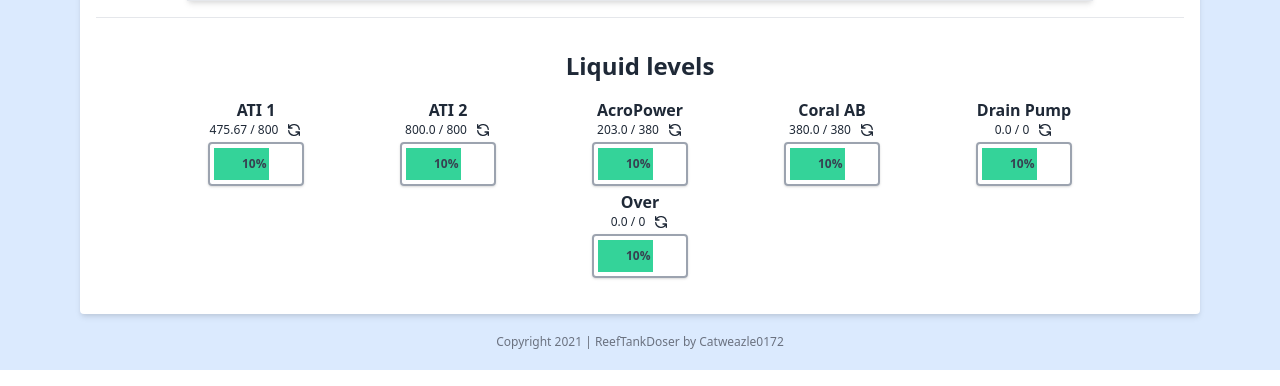
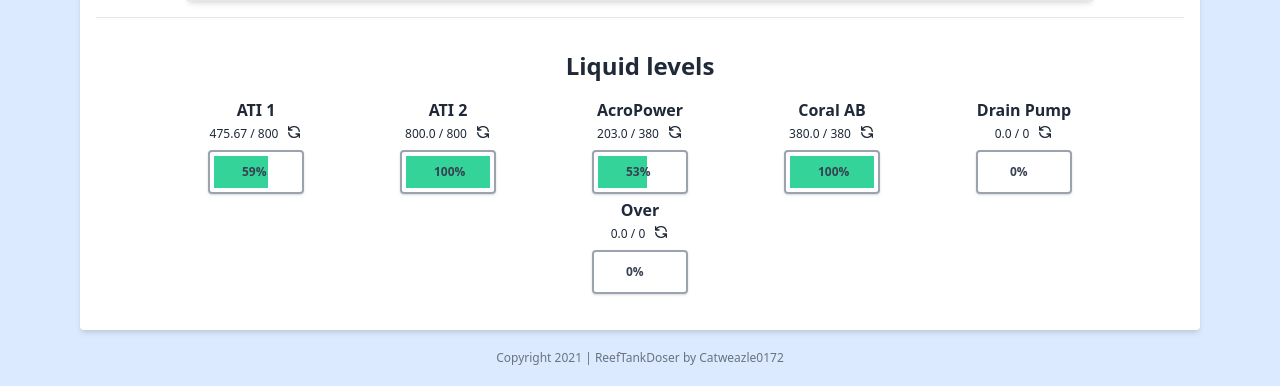
Before and after one commit to catweazle0172/ReefTankDoser, a Django app: page /home/1 in a window 1280 px wide. Shown: the part 1014-1400 px from the top of the page. Run offline with Django 3.2, Linux system fonts and the light colour scheme; a user stored in the database is signed in; data comes from the database, SQL or seed files in the repository; both versions use the stored data as it was after the commit; style sheets or scripts are compiled from the project's sources.

Commit message:
Refill buttons werkend gemaakt, en percentages laten uitrekenen in Python

```diff
--- a/Doser/models.py
+++ b/Doser/models.py
@@ -54,6 +54,7 @@ class DoseDefinition(models.Model):
     pumpSteps = models.IntegerField(default=2500, help_text="Steps for pumping 1ML")
     calibrateValue = models.FloatField(default=50, help_text="Total dosed while calibrating")
 
+
     def __str__(self):
         return self.doseName
 
--- a/Doser/templates/doser/home.html
+++ b/Doser/templates/doser/home.html
@@ -107,7 +107,7 @@
 			</div> -->
 
 
-
+<form action="/doser/" method="post" id="refillDose">
 <div class="flex flex-wrap justify-center">
 	{% for dose in doseList %}
 	<div class="w-48">
@@ -115,17 +115,21 @@
 	<div class="flex justify-center items-center">
 	<div class="text-center text-xs mr-2">{{dose.fluidRemainingInML}} / {{dose.containerInML}}</div>
 	<div>
+						<button type="submit" form="queueDose" title="add dose {{dose.doseName}} to run queue" name="refillDose" onclick="return confirm('Are you sure?')"
+						 value="{{dose.doseName}}" />
 		<svg xmlns="http://www.w3.org/2000/svg" class="h-4 w-4" fill="none" viewBox="0 0 24 24" stroke="currentColor">
 	  <path stroke-linecap="round" stroke-linejoin="round" stroke-width="2" d="M4 4v5h.582m15.356 2A8.001 8.001 0 004.582 9m0 0H9m11 11v-5h-.581m0 0a8.003 8.003 0 01-15.357-2m15.357 2H15" />
 	</svg>
+	</button>
 </div>
 </div>
 
   <div class="shadow w-1/2 rounded border-2 border-gray-400 flex my-1 mx-auto relative">
     <div class="cursor-default bg-green-400 text-xs font-bold leading-none flex items-center justify-center m-1 py-4 text-center text-white"
-         style="width:60%;">
-      <div class="absolute left-0 mx-8 text-gray-700">10%</div>
+         style="width:{{dose.percentage}}%;">
+      <div class="absolute left-0 mx-8 text-gray-700">{{dose.percentage}}%</div>
     </div>
+</form>
   	</div>
 </div>
 {% endfor %}
--- a/Doser/views.py
+++ b/Doser/views.py
@@ -59,6 +59,12 @@ def home(request,formResult):
         except:
             pass
 
+        try:
+            updateRefillAction=request.POST['refillDose']
+            formToProcess = 'refillDose'
+        except:
+            pass
+
         if formToProcess == 'queueJob':
             try:
                 te=DoserExternal.objects.get(pk=1)
@@ -89,9 +95,29 @@ def home(request,formResult):
                 print('Error, unknown action')
                 #return HttpResponse("")
 
+        if formToProcess == 'refillDose':
+            lastStepSize='1'
+            refillDoser=DoseDefinition.objects.get(doseName=updateRefillAction)
+            refillDoser.fluidRemainingInML=refillDoser.containerInML
+            refillDoser.save()
+
     else:
         lastStepSize='1'
     doseList=DoseDefinition.objects.all()
+    doseLists=[]
+    for job in doseList:
+        test=JobEntry()
+        test.doseName=job.doseName
+        test.fluidRemainingInML=job.fluidRemainingInML
+        test.containerInML=job.containerInML
+
+        try:
+            test.percentage=round(job.fluidRemainingInML/job.containerInML*100)
+        except ZeroDivisionError:
+            test.percentage=0
+
+        doseLists.append(test)
+
     jobQueue=JobExternal.objects.all()
     jobList=[]
     for job in reversed(jobQueue):
@@ -127,7 +153,7 @@ def home(request,formResult):
         jobList.append(newJob)
         currentResult+=1
     stepSizeList=['1','5','10','30','90']
-    context={'pageName':pageName,'doseList':doseList,'jobList':jobList,'lastStepSize':lastStepSize,'stepSizeList':stepSizeList}
+    context={'pageName':pageName,'doseList':doseLists,'jobList':jobList,'lastStepSize':lastStepSize,'stepSizeList':stepSizeList}
     return render(request,'doser/home.html',context)
 
 
```
Also changed, not shown: db.sqlite3.
